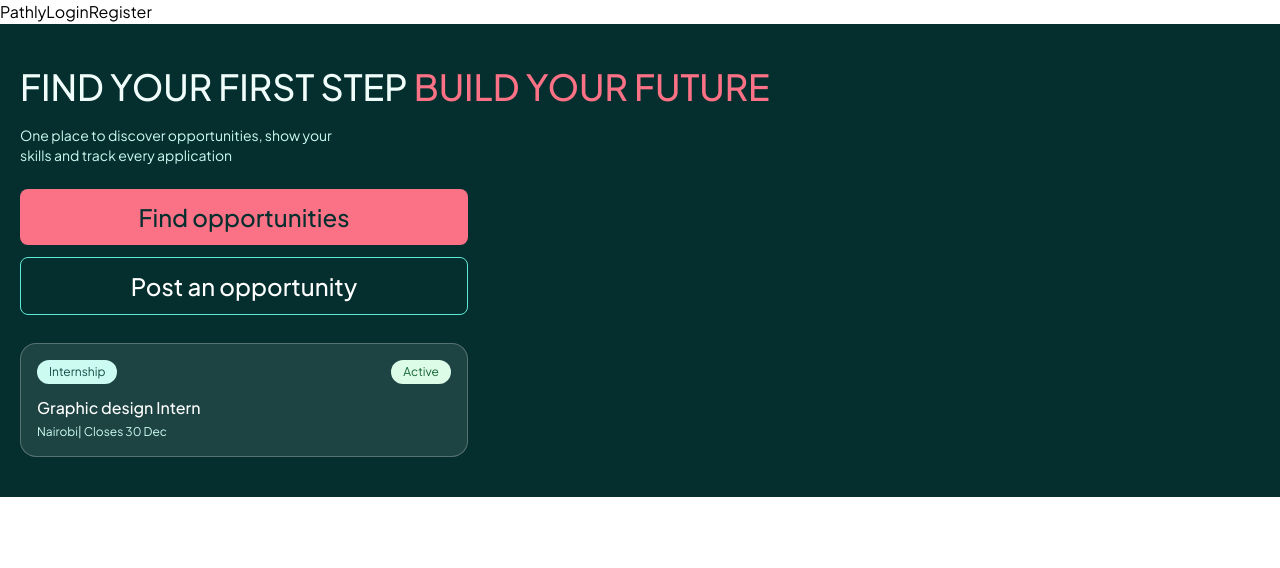
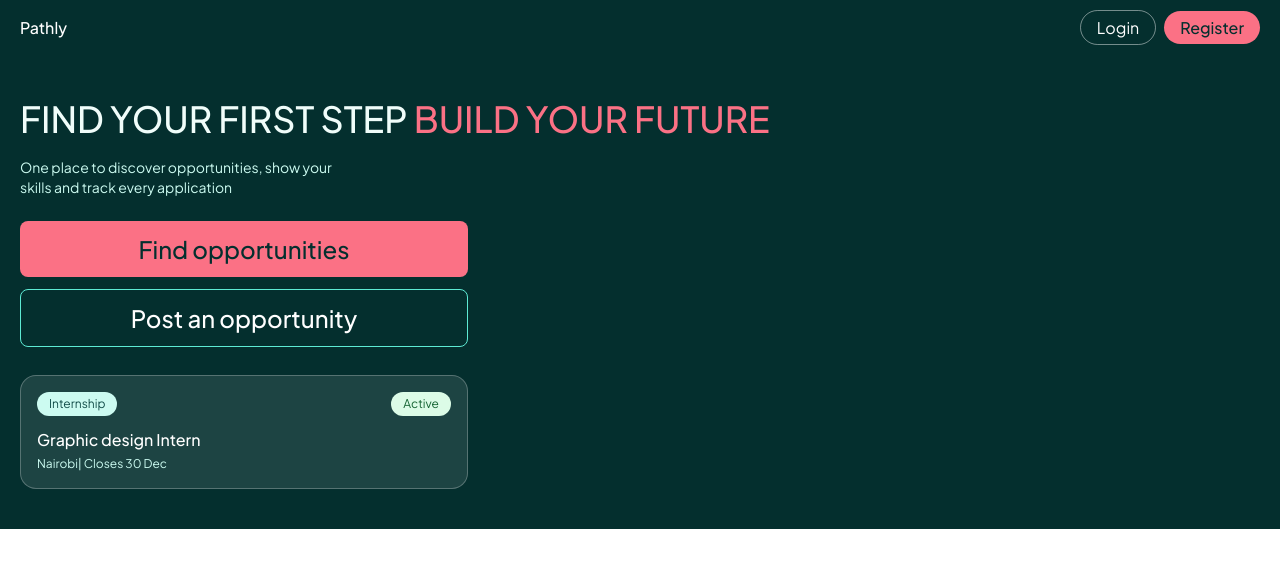
Before and after one commit to sabihaalalji/pathly, a React (Vite) app: page / in a window 1280 px wide. Shown: the top 568 px of the page. Built offline with nearby package versions, Linux system fonts and the light colour scheme.

Commit message:
Style-Navbar

```diff
--- a/src/components/Navbar.jsx
+++ b/src/components/Navbar.jsx
@@ -10,10 +10,12 @@ export default function Navbar() {
   }
 
   return (
-    <nav>
-      <Link to="/">Pathly</Link>
-      <Link to="/login">Login</Link>
-      <Link to="/register">Register</Link>
+    <nav className="bg-[#042F2E] text-white px-5 py-4 flex justify-between items-center">
+<Link to="/" className="text-large font-medium">Pathly</Link>
+        <div>
+      <Link to="/login" className="border border-white/45 rounded-full px-4 py-1.5">Login</Link>
+      <Link to="/register" className="bg-[#FB7185] text-[#042F2E] rounded-full px-4 py-1.5 font-medium ml-2">Register</Link>
+      </div>
     </nav>
   );
 }
```
